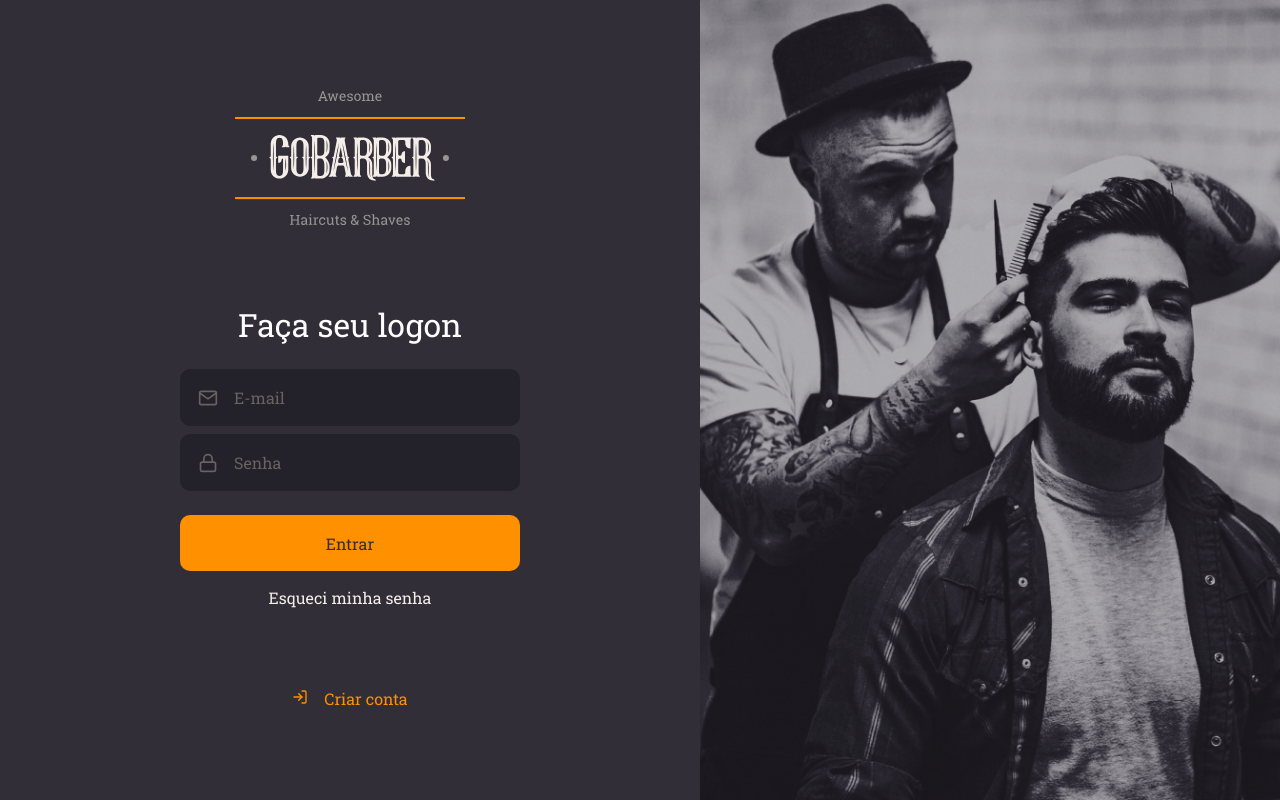
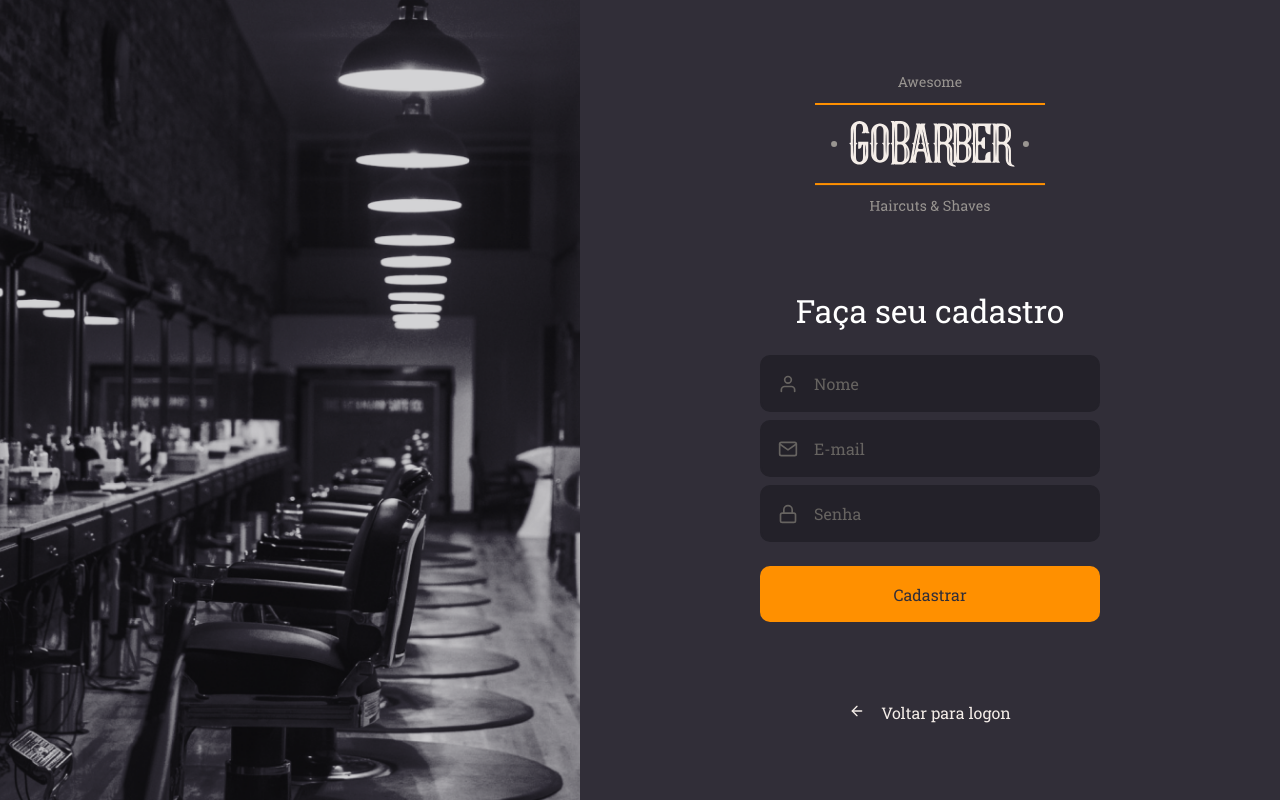
Before and after one commit to GabrieleSuzart/web-gobarber, a React (Create React App) app: page / in a window 1280 px wide. Built offline with nearby package versions, Linux system fonts and the light colour scheme.

Commit message:
Layout SignUp

```diff
--- a/src/App.tsx
+++ b/src/App.tsx
@@ -3,12 +3,14 @@
 
 import { theme } from './design-system/theme';
 
-import { SignIn } from './pages/sign-in/index';
+// import { SignIn } from './pages/sign-in';
+import { SignUp } from './pages/sign-up';
 import GlobalStyle from './styles/global';
 
 const App: React.FC = () => (
   <ThemeProvider theme={theme}>
-    <SignIn />
+    {/* <SignIn /> */}
+    <SignUp />
     <GlobalStyle />
   </ThemeProvider>
 );
--- /dev/null
+++ b/src/pages/sign-up/index.tsx
@@ -0,0 +1,46 @@
+import React from 'react';
+import { FiArrowLeft, FiMail, FiLock, FiUser } from 'react-icons/fi';
+
+import logoImg from '../../assets/logo.svg';
+import { Container, Content, Background } from './styles';
+import { Stack, Text, Input, Button } from '../../design-system';
+
+export const SignUp: React.FC = () => (
+  <Container>
+    <Background />
+    <Content>
+      <img src={logoImg} alt="Go Barber" />
+
+      <form>
+        <Stack margin="x3">
+          <Text as="h1" textSize="x4" textAlign="center">
+            Faça seu cadastro
+          </Text>
+          <Stack margin="x1">
+            <Input name="user" icon={FiUser} type="text" placeholder="Nome" />
+
+            <Input
+              name="email"
+              icon={FiMail}
+              type="email"
+              placeholder="E-mail"
+            />
+
+            <Input
+              name="password"
+              icon={FiLock}
+              type="password"
+              placeholder="Senha"
+            />
+          </Stack>
+          <Button type="submit">Cadastrar</Button>
+        </Stack>
+      </form>
+
+      <a href="signup">
+        <FiArrowLeft />
+        Voltar para logon
+      </a>
+    </Content>
+  </Container>
+);
--- /dev/null
+++ b/src/pages/sign-up/styles.ts
@@ -0,0 +1,47 @@
+import styled from 'styled-components';
+import { shade } from 'polished';
+import signUpBackgroundImg from '../../assets/sign-up-background.png';
+
+export const Container = styled.div`
+  height: 100vh;
+
+  display: flex;
+  align-items: stretch;
+`;
+
+export const Content = styled.div`
+  display: flex;
+  flex-direction: column;
+  align-items: center;
+  place-content: center;
+
+  width: 100%;
+  max-width: 700px;
+
+  form {
+    margin: 80px 0;
+    width: 340px;
+    align-items: center;
+  }
+
+  > a {
+    color: ${({ theme }) => theme.colors.dawnPink};
+    display: block;
+    text-decoration: none;
+    transition: color 0.2s;
+
+    &:hover {
+      color: ${({ theme }) => shade(0.2, theme.colors.dawnPink)};
+    }
+
+    svg {
+      margin-right: ${({ theme }) => theme.space.x2};
+    }
+  }
+`;
+
+export const Background = styled.div`
+  flex: 1;
+  background: url(${signUpBackgroundImg}) no-repeat center;
+  background-size: cover;
+`;
```
Also changed, not shown: src/assets/sign-up-background.png (added).
